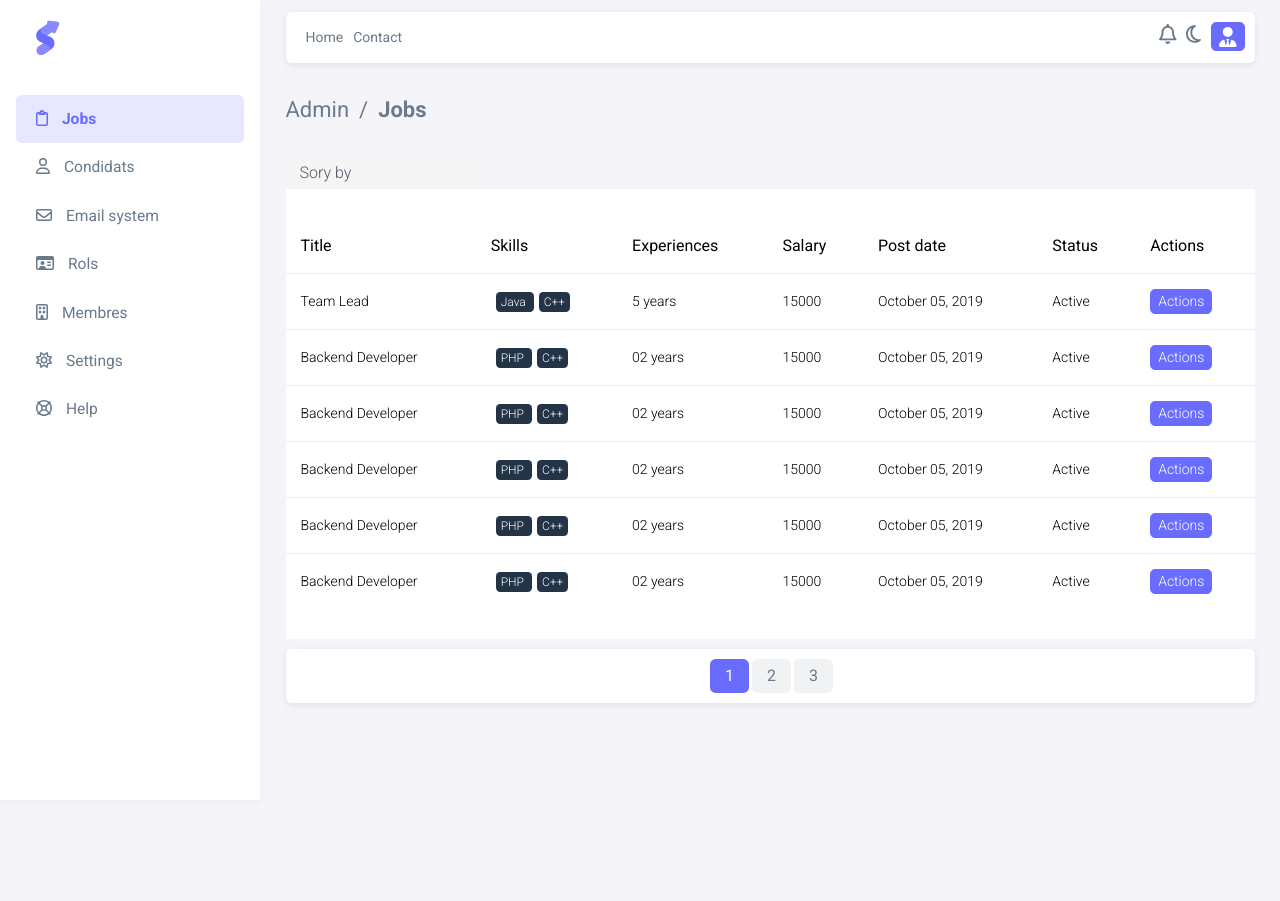
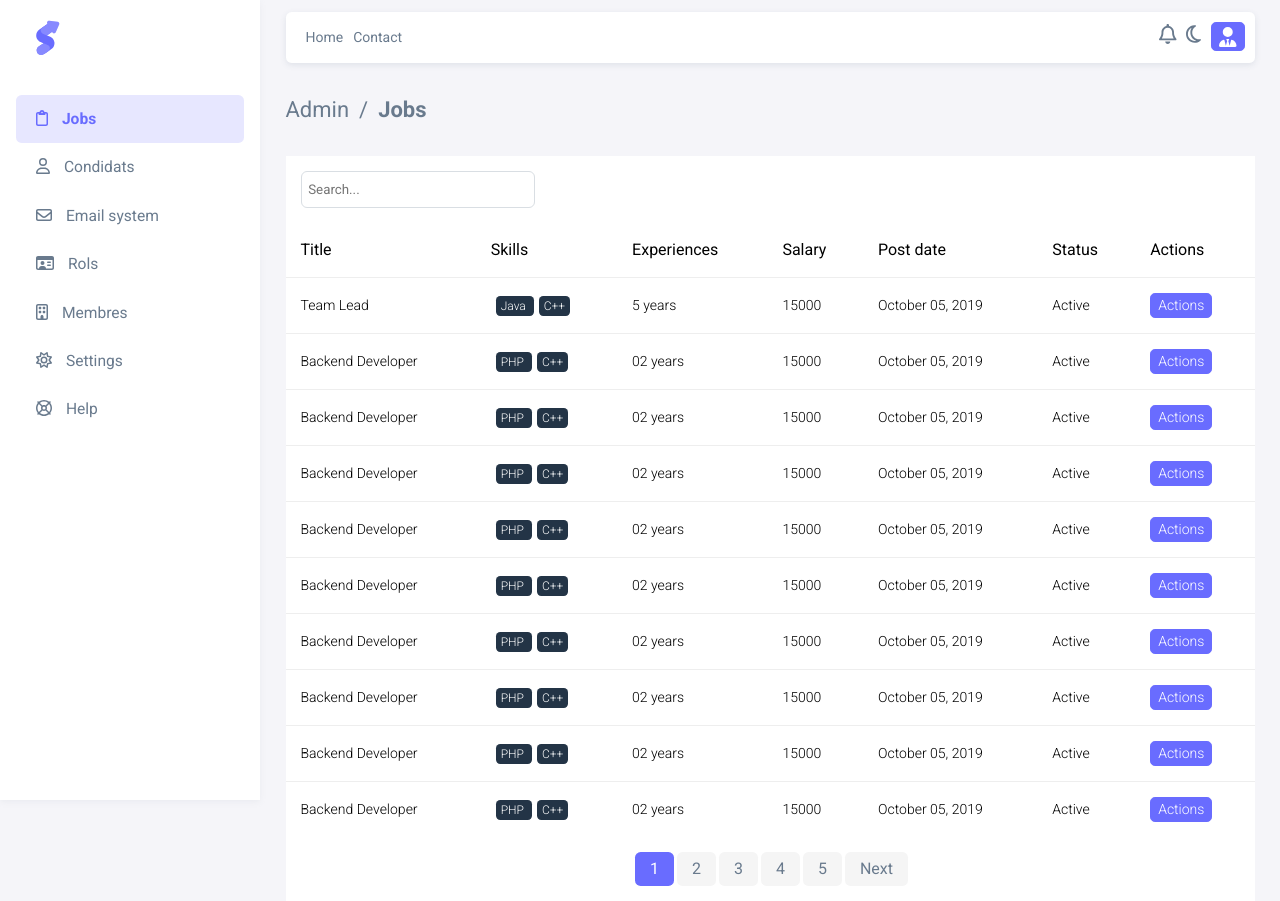
Before and after one commit to hiringkanban/frontend, a React (Vite) app: page /admin in a window 1280 px wide. Before the commit the page ends 800 px from the top, so only its background shows below. Built offline with nearby package versions, Linux system fonts and the light colour scheme.

Commit message:
enhance components styles

```diff
--- a/src/components/Atoms/Input/input.tsx
+++ b/src/components/Atoms/Input/input.tsx
@@ -8,7 +8,8 @@ const Input:React.FC<inputProps> = (props) => {
         status,
         name,
         type,
-        placeholder
+        placeholder,
+        width
     } = props;
 
     return <StyledInput
@@ -16,6 +17,7 @@ const Input:React.FC<inputProps> = (props) => {
         type={type}
         status={status}
         placeholder={placeholder}
+        width={width}
         onChange={(e) => onChange(e)}
     />
 }
--- a/src/components/Atoms/Input/style.ts
+++ b/src/components/Atoms/Input/style.ts
@@ -1,5 +1,5 @@
 import styled from "styled-components";
-import { status } from '../../../styles/styleGuide';
+import { colors, status } from '../../../styles/styleGuide';
 import { inputProps } from "./type";
 
 interface InputStyleProps extends Omit<inputProps, 'onChange'> {
@@ -7,15 +7,15 @@ interface InputStyleProps extends Omit<inputProps, 'onChange'> {
 }
 
 const StyledInput = styled.input<InputStyleProps>`
-    width: 100%;
-    height: 3em;
+    width: ${props => props.width ? props.width : '100%'};
+    height: 2.8em;
     padding: 0.5em;
-    margin-bottom: 1.2em;
-    border: 1px solid ${props=> props.status ? status[props.status] : status['default'] };
+    border: 1px solid ${props => props.status ? status[props.status] : colors.lightGray };
     border-radius: 6px;
+    transition: 0.5s;
+    outline: none;
     :focus {
-        outline: none;
-        opacity: 0.8;
+        border: 1px solid ${status['primary']};
     }
 `;
 
--- a/src/components/Atoms/Input/type.ts
+++ b/src/components/Atoms/Input/type.ts
@@ -5,6 +5,7 @@ export interface inputProps {
     name?: string,
     type?: string,
     status?: string,
-    placeholder?: string
+    placeholder?: string,
+    width?: string,
     onChange: (e: React.ChangeEvent<HTMLInputElement>) => void
 }
--- a/src/components/Atoms/Row/style.tsx
+++ b/src/components/Atoms/Row/style.tsx
@@ -5,6 +5,7 @@ const StyledRow = styled.div<{gap?: number, margin?: string}>`
     flex-wrap: nowrap;
     gap: ${props => props.gap}px;
     margin: ${props => props.margin};
+    align-items: center;
 
     @media (max-width: 768px) {
         flex-wrap: wrap;
--- a/src/components/Molecules/Pagination/style.tsx
+++ b/src/components/Molecules/Pagination/style.tsx
@@ -7,7 +7,7 @@ export const StyledPagination = styled.ul`
 `;
 
 export const StyledPaginationLink = styled.li<{active?: boolean}>`
-    background-color: ${props => props.active ? colors.primary : colors.lightGray };
+    background-color: ${props => props.active ? colors.primary : '#f5f5f5' };
     margin-left: 3px;
     padding: 5px;
     border-radius: ${borderRadius};
--- a/src/components/Molecules/Select/style.tsx
+++ b/src/components/Molecules/Select/style.tsx
@@ -12,7 +12,7 @@ export const StyledSelect = styled.div<{width:string}>`
     width: ${props => props.width};
 
     & button {
-        background-color: #f5f5f5;
+        background-color: #fff;
     }
 `;
 
--- a/src/components/Templates/Admin/admin.tsx
+++ b/src/components/Templates/Admin/admin.tsx
@@ -17,6 +17,9 @@ import Box from "../../Atoms/Box";
 import FlexBox from "../../Atoms/Flexbox/flexbox";
 import Select from "../../Molecules/Select";
 import InlineList from "../../Molecules/InlineList";
+import Row from "../../Atoms/Row";
+import Input from "../../Atoms/Input";
+import Col from "../../Atoms/Col";
 type dataT = {
     key: string,
     title: string,
@@ -179,17 +182,77 @@ const AdminTemplate:React.FC<navbarProps> = () => {
             status: 'Active',
             actions: []
         },
+        {
+            key: '1',
+            title: 'Backend Developer',
+            skills: ['PHP', 'C++'],
+            experiences: '02 years',
+            salary: 15000,
+            date: 'October 05, 2019',
+            status: 'Active',
+            actions: []
+        },
+        {
+            key: '1',
+            title: 'Backend Developer',
+            skills: ['PHP', 'C++'],
+            experiences: '02 years',
+            salary: 15000,
+            date: 'October 05, 2019',
+            status: 'Active',
+            actions: []
+        },
+        {
+            key: '1',
+            title: 'Backend Developer',
+            skills: ['PHP', 'C++'],
+            experiences: '02 years',
+            salary: 15000,
+            date: 'October 05, 2019',
+            status: 'Active',
+            actions: []
+        },
+        {
+            key: '1',
+            title: 'Backend Developer',
+            skills: ['PHP', 'C++'],
+            experiences: '02 years',
+            salary: 15000,
+            date: 'October 05, 2019',
+            status: 'Active',
+            actions: []
+        },
     ];
 
     const handleChange = (page: number): void => {
         setCurrent(page);
     }
 
-    const [value, setValue] = useState<string|number>('Sory by');
+    const [value, setValue] = useState<string|number>('Filter by');
     const breadcrumbs = [
         { value: 'Admin', href: '#'},
         { value: 'Jobs', href: '#'}
     ];
+
+    const tabelHeader = [
+        <Input
+            placeholder="Search..."
+            onChange={() => console.log('change')}
+            width="25%"
+        />
+    ];
+
+    const tableFooter = [
+        <FlexBox justify="center">
+            <Pagination
+                total={15}
+                pageSize={5}
+                current={current}
+                onChange={handleChange}
+            />
+        </FlexBox>
+    ];
+
     return (
         <>
             <Modal
@@ -213,29 +276,12 @@ const AdminTemplate:React.FC<navbarProps> = () => {
                                 fontSize="22px"
                             />
                         </FlexBox>
-                        <Select
-                            width="200px"
-                            options={[
-                                { label: 'option 01', value: 'value 01' },
-                                { label: 'option 02', value: 'value 02' },
-                                { label: 'option 03', value: 'value 03' },
-                                { label: 'option 04', value: 'value 04' }
-                            ]}
-                            selectedValue={value}
-                            handleChange={setValue}
+                        <Table
+                            header={tabelHeader}
+                            columns={cols}
+                            dataSource={data}
+                            footer={tableFooter}
                         />
-                        <div style={{overflowX: 'auto'}}>
-                            <Table columns={cols} dataSource={data}/>
-                        </div>
-                        <Box margin="10px 0" padding="10px">
-                            <FlexBox justify="center">
-                                <Pagination
-                                    total={3}
-                                    pageSize={3}
-                                    current={current}
-                                    onChange={handleChange} />
-                            </FlexBox>
-                        </Box>
                     </Container>
                 </Section>
             </SideBarContext.Provider>
--- a/src/styles/styleGuide.tsx
+++ b/src/styles/styleGuide.tsx
@@ -2,8 +2,7 @@ export const colors = {
     primary: '#696cff',
     white: '#fff',
     gray: '#697a8d',
-    lightGray: '#f0f2f4',
-
+    lightGray: '#d9dee3',
     green: 'rgba(54, 159, 71, 1)',
     blue: 'rgba(10, 88, 132, 1)',
     darkBlue: 'rgba(41, 47, 76, 1)',
@@ -13,7 +12,7 @@ export const colors = {
 }
 
 export const status:{[key:string]: string} = {
-    default: colors.primary,
+    primary: colors.primary,
     success: colors.green,
     info: colors.blue,
     danger: colors.red,
```
Also changed, not shown: src/components/Molecules/Table/tableHeader.tsx (deleted, +0 -20 lines).
